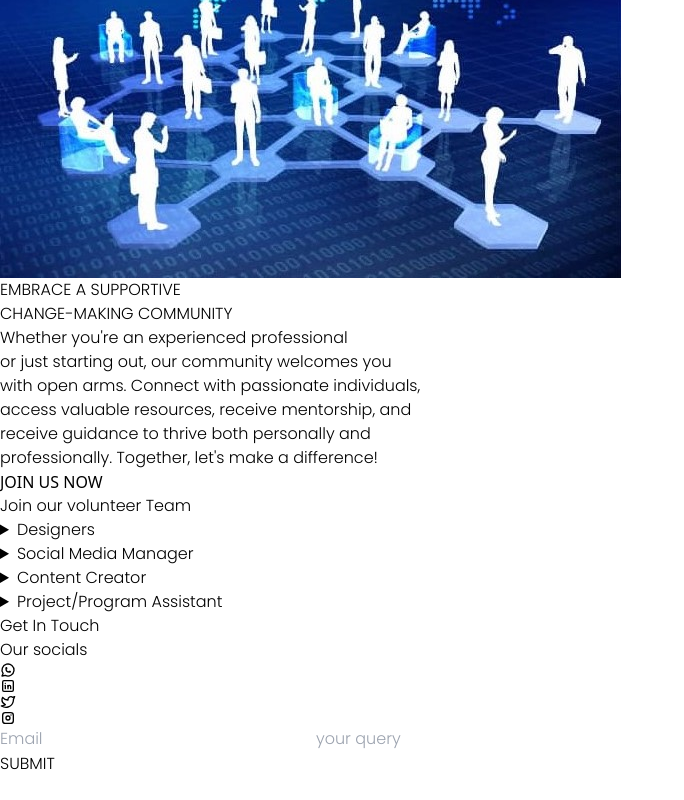
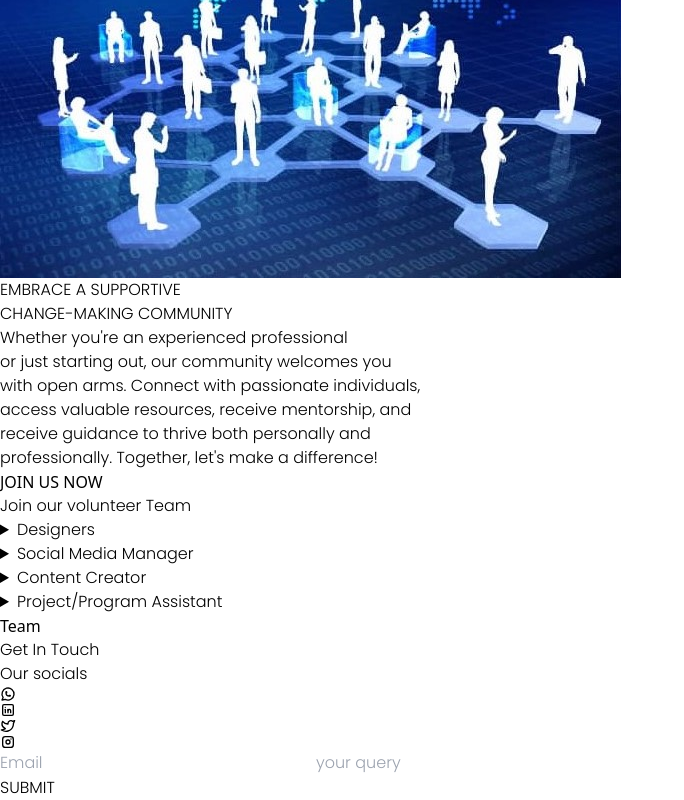
Before and after one commit to Joel0007tech/ALTRUIST, a React (Vite) app: page /careers in a window 1280 px wide. Shown: the part 1346-2146 px from the top of the page, without its empty margins (0-684 px from the left). Before the commit the page ends 2122 px from the top, so only its background shows below. Built offline with nearby package versions, Linux system fonts and the light colour scheme.

Commit message:
update to altruist

```diff
--- a/src/components/Careers.jsx
+++ b/src/components/Careers.jsx
@@ -5,6 +5,7 @@
 import Community from './Community';
 import Contact from './Contact';
 import Volunteers from './Volunteers';
+import Team from './Team';
 import { Element } from 'react-scroll';
 const Careers = () => {
   const Font = {
@@ -52,6 +53,9 @@
           <Element name="volunteers" className="volunteer">
            <Volunteers/>
          </Element>
+         <section>
+        <Team/>
+         </section>
         <section>
           <Contact/>
         </section>
--- /dev/null
+++ b/src/components/Team.jsx
@@ -0,0 +1,9 @@
+import React from 'react'
+
+const Team = () => {
+  return (
+    <div>Team</div>
+  )
+}
+
+export default Team
```
